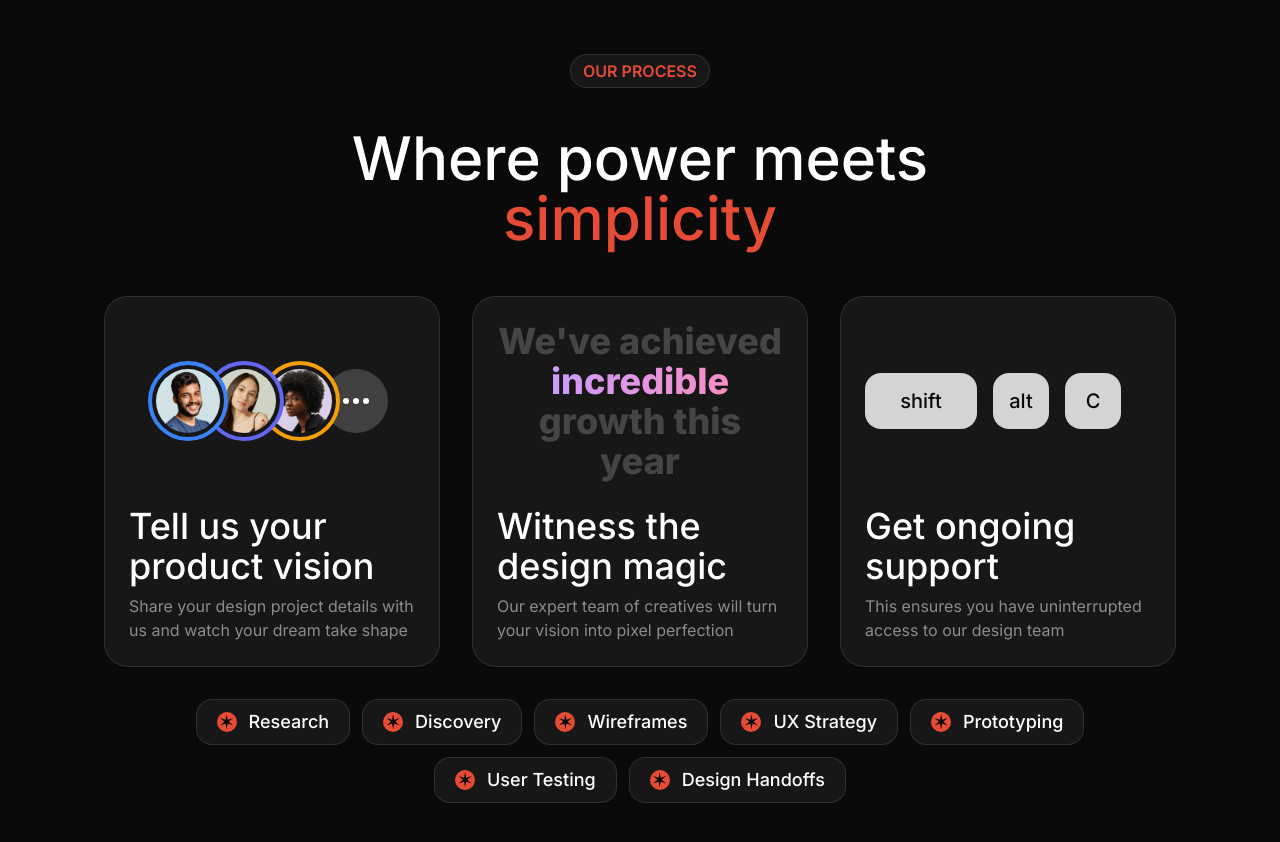
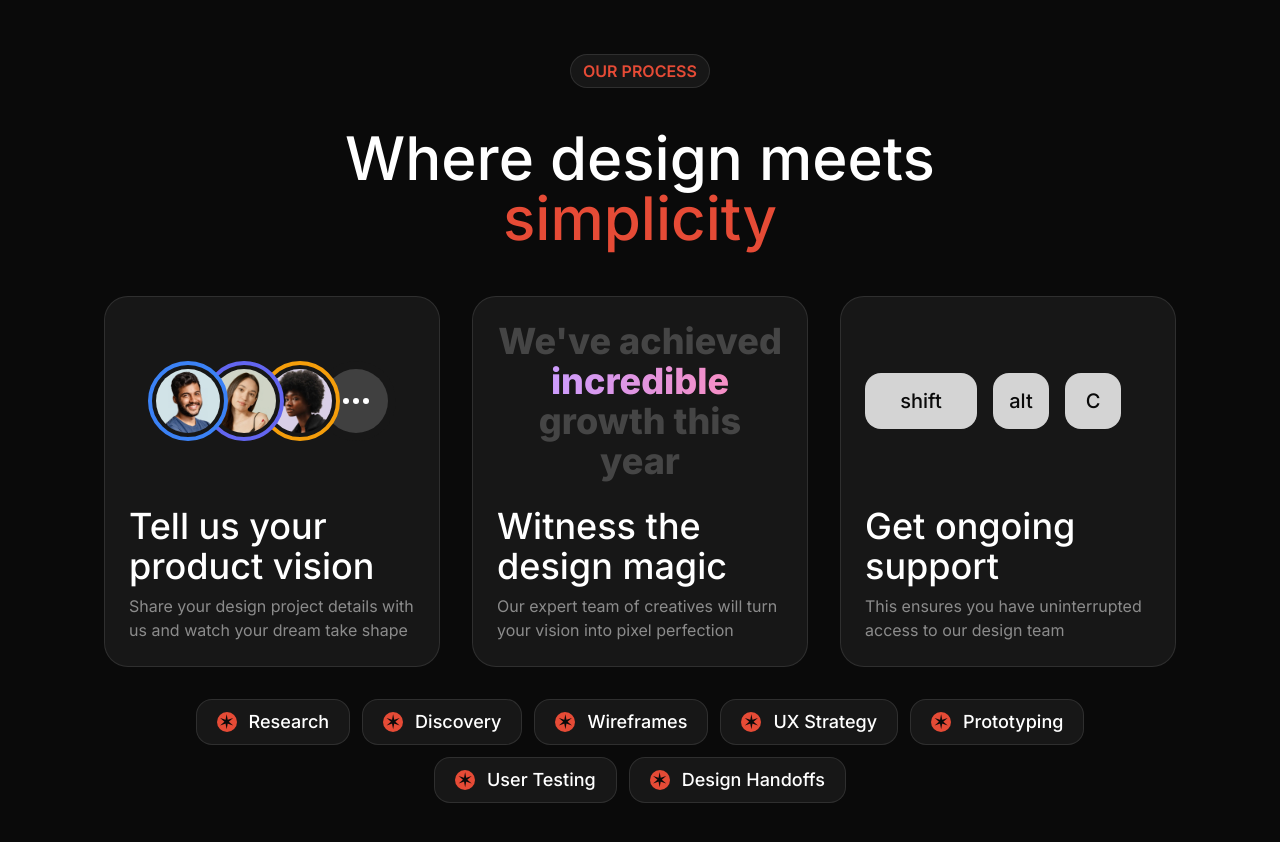
Before and after one commit to appbanton/landing-page, a Next.js app: page / in a window 1280 px wide. Shown: the part 1700-2542 px from the top of the page. Built offline with nearby package versions, Linux system fonts and the light colour scheme.

Commit message:
Update Process.tsx title

```diff
--- a/src/sections/Process.tsx
+++ b/src/sections/Process.tsx
@@ -27,7 +27,7 @@ export default function Process() {
           <Tag variant="default">our process</Tag>
         </div>
         <h2 className="text-5xl md:text-6xl font-medium text-center md:max-w-2xl mx-auto">
-          Where power meets
+          Where design meets
           <span className="text-brand-primary"> simplicity</span>
         </h2>
 
```
